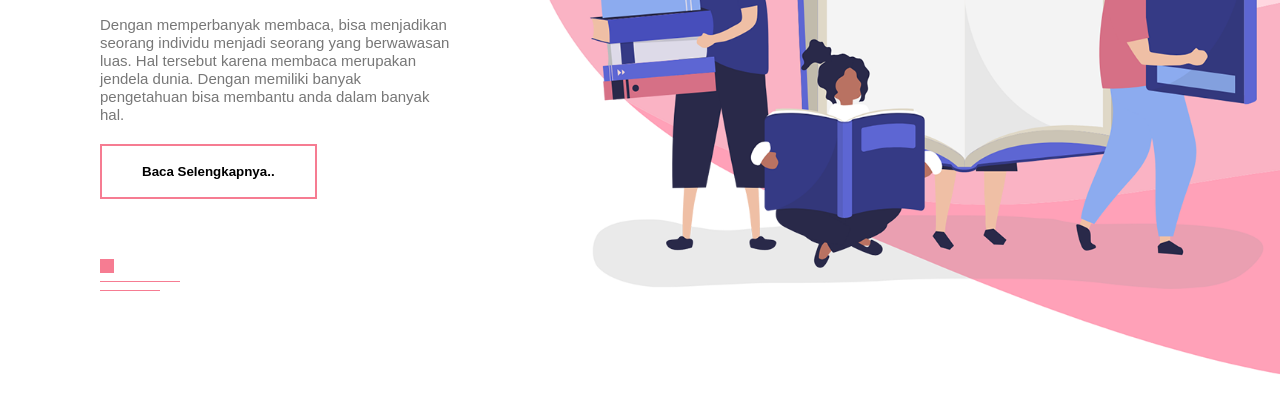
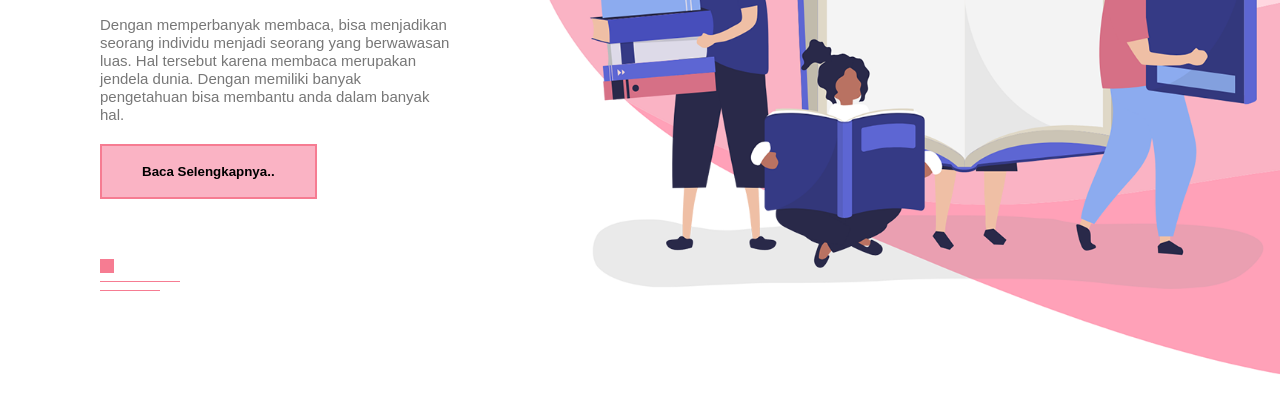
Before and after one commit to HyuuuRiie/project-website-pemula, a plain HTML site: page index.html in a window 1280 px wide. In both pictures the pointer is over the button "Baca Selengkapnya..". Shown: the part 394-800 px from the top of the page. Drawn offline with Linux system fonts and the light colour scheme.

Commit message:
Update style.css

```diff
--- a/assets/style.css
+++ b/assets/style.css
@@ -38,6 +38,9 @@ h1{
 	border: 2px solid #f67c92;
 	font-weight: bold;
 	cursor: pointer;
+}
+.common-btn:hover{
+  background-color: #fab3c4;
 }
 
 article{
```
